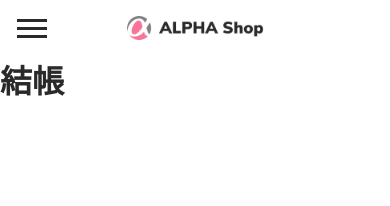
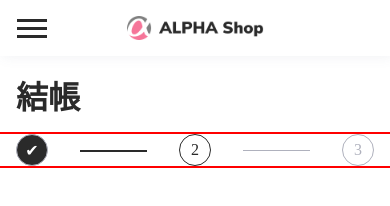
Before and after one commit to JackJackHuo/AlphaShop, a website: page index.html in a window 390 px wide. Drawn offline with Linux system fonts and the light colour scheme.

Commit message:
feat: mobile stepper layout

```diff
--- a/index.html
+++ b/index.html
@@ -28,9 +28,7 @@
              <div class="nav__icon icon__cart">
               <img src="./images/icom@cart.png" alt="">
              </div>
-             <div class="nav__icon icon__darkMode--toggle">
-              <img src="./images/icon@darkmode.png" alt="">
-             </div>
+             <div class="nav__icon icon__darkMode--toggle"></div>
            </div>
         </div>
         <a href="#" class="nav__logo"></a>
@@ -40,6 +38,22 @@
      <div class="container">
        <div class="main__content content__left content__upper">
          <h1 class="title">結帳</h1>
+         <div class="stepper">
+           <div class="step check">
+             <div class="circle__container"></div>
+             <div class="label__container">寄送地址</div>
+           </div>
+           <div class="step active">
+             <div class="circle__container"></div>
+             <span class="connect__line"></span>
+             <div class="label__container">運送方式</div>
+           </div>
+           <div class="step">
+             <div class="circle__container"></div>
+             <span class="connect__line"></span>
+             <div class="label__container">付款資訊</div>
+           </div>
+         </div>
        </div>
       <div class="main__content content__right content__lower"></div>
      </div>
--- a/styles/scss/_color.scss
+++ b/styles/scss/_color.scss
@@ -18,8 +18,10 @@ $light-gray: #a7aaaf;
   --input-bder:#4A4A4A;
   --input-color:#999999;
   --input-label:#808080;
+  --selected-step:#2A2A2A;
+  --unselected-step:#AFB1BD;
   --logo-url: url("../../images/Logo@2x.png");
-  --darkmode-toggle-url: url("../../images/icon@lightmode.png");
+  --darkmode-toggle-url: url("../../images/icon@darkmode.png");
   }
 
   [data-theme="dark"]{
@@ -34,6 +36,8 @@ $light-gray: #a7aaaf;
     --input-bder:#5E5E5E;
     --input-color:rgba(255, 255, 255, 0.3);
     --input-label:rgba(255, 255, 255, 0.4);
+    --selected-step:#FFFFFF;
+    --unselected-step:rgba(255, 255, 255, 0.4);
     --logo-url: url("../../images/Logo@2xdarkmodelogo.png");
-    --darkmode-toggle-url: url("../../images/icon@darkmode.png");
+    --darkmode-toggle-url: url("../../images/icon@lightmode.png");
   }
--- a/styles/scss/_extend.scss
+++ b/styles/scss/_extend.scss
@@ -18,3 +18,9 @@
     border-color: $dark-gray;
   }
 }
+
+%position-center{
+  top: 50%;
+  left: 50%;
+  transform: translateX(-50%) translateY(-50%);
+}
--- a/styles/scss/_reset.scss
+++ b/styles/scss/_reset.scss
@@ -157,6 +157,7 @@ html {
 
 body {
   height: 100%;
+  width: 100vw;
   background: var(--body-bg);
   color:var(--body-color);
   font-family: "Noto Sans TC";
--- a/styles/scss/style.scss
+++ b/styles/scss/style.scss
@@ -3,27 +3,22 @@
 @import './color';
 @import './mixin';
 
-body{
-  // border: 2px solid tomato;
-  width: 100vw;
-}
+
 .container{
   margin: 0 auto;
 }
 
+// nav
 nav{
   position: relative;
   height: 56px;
+  @extend %standard-boxshadow;
   .nav__toggle{
     display: none;
     &:checked{
       & ~ [class="navbar"]{
         transform: scale(1 , 1);
-        & > ul {
-          opacity: 1;
-          transition: opacity .1s ease-in .3s;
-        }
-        [class="nav__icons"]{
+        & > ul , [class="nav__icons"]{
           opacity: 1;
           transition: opacity .1s ease-in .3s;
         }
@@ -32,6 +27,7 @@ nav{
   }
   .navbar{
     position: absolute;
+    z-index: 999;
     top:100%;
     width: 100%;;
     display: grid;
@@ -41,6 +37,7 @@ nav{
     transform: scale(1 , 0);
     transform-origin: top;
     transition: transform .3s ease-in;
+    background-color: $white;
 
     .nav__links{
       grid-area: span 5 / 1 / 6 / 2;
@@ -78,18 +75,20 @@ nav{
       :nth-last-child(2){
         margin: 0 50px;
       }
+      :nth-child(4){
+        background: var(--darkmode-toggle-url);
+        background-size: cover;
+      }
     }
   }
   .nav__logo{
-    outline: 2px soild red;
     position: absolute;
     width: 135.85px;
     height: 24px;
     background: var(--logo-url);
     background-size: cover;
-    top: 50%;
-    left: 50%;
-    transform: translateX(-50%) translateY(-50%);
+    @extend %position-center;
+
   }
   .nav__toggle__label{
     position: absolute;
@@ -120,3 +119,97 @@ nav{
     }
   }
 }
+
+// main
+main{
+  .title{
+    margin: 1rem;
+  }
+  .stepper{
+    outline: 2px solid red;
+    display: grid;
+    grid-template-columns: repeat(3 , 1fr);
+    grid-template-rows: 32px;
+    justify-content: center;
+    .step{
+      position: relative;
+      .label__container{
+        display: none;
+      }
+      .circle__container{
+        height: 2rem;
+        width: 2rem;
+        border: 1px solid var(--unselected-step);
+        color: var(--unselected-step);
+        border-radius: 50%;
+      }
+    }
+    :nth-child(1){
+      .circle__container{
+        position: absolute;
+        left: 1rem;
+        &:after{
+          content:'1';
+          position: absolute;
+          @extend %position-center;
+        }
+      }
+    }
+    :nth-child(2){
+      position: relative;
+      display: flex;
+      justify-content: center;
+      .circle__container{
+        &:after{
+          content:'2';
+          position: absolute;
+          @extend %position-center;
+        }
+      }
+      .connect__line{
+        position: absolute;
+        height: 1px;
+        top:50%;
+        left:calc(-100% + 80px);
+        right:calc(50% + 48px);
+        background-color: rgb(8, 8, 8);
+      }
+    }
+    :nth-child(3){
+      .circle__container{
+        position: absolute;
+        right: 1rem;
+        &:after{
+          content:'3';
+          position: absolute;
+          @extend %position-center;
+        }
+      }
+      .connect__line{
+        position: absolute;
+        height: 1px;
+        top:50%;
+        left:calc(-50% + 48px);
+        right:80px;
+        background-color: var(--unselected-step);
+      }
+    }
+    div.step{
+      &.active{
+        .circle__container, .connect__line{
+        border: 1px solid var(--selected-step);
+        color: var(--selected-step);
+        }
+      }
+      &.check{
+        .circle__container{
+          color: $white;
+          background-color: var(--selected-step);
+          &:after{
+            content:'\2714'
+          }
+        }
+      }
+    }
+  }
+}
```
Also changed, not shown: styles/css/style.css, 1 other file.
